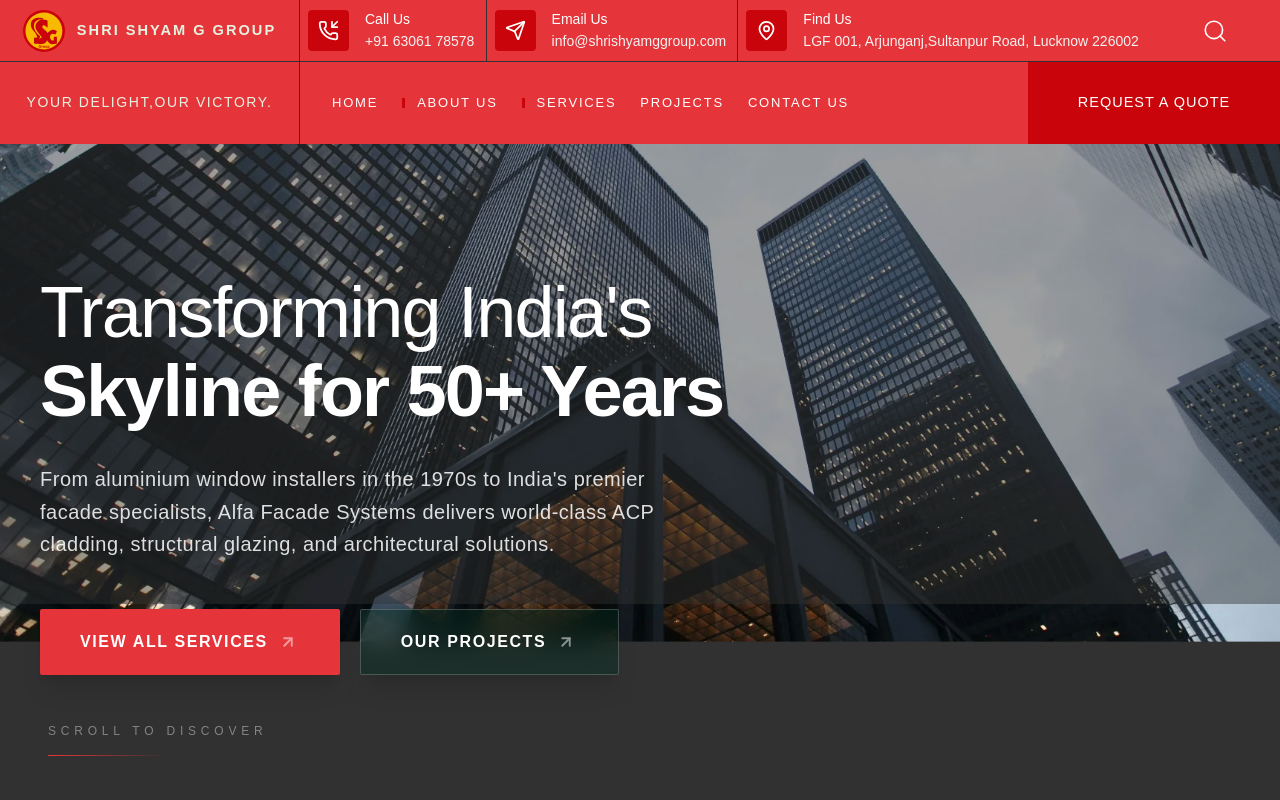
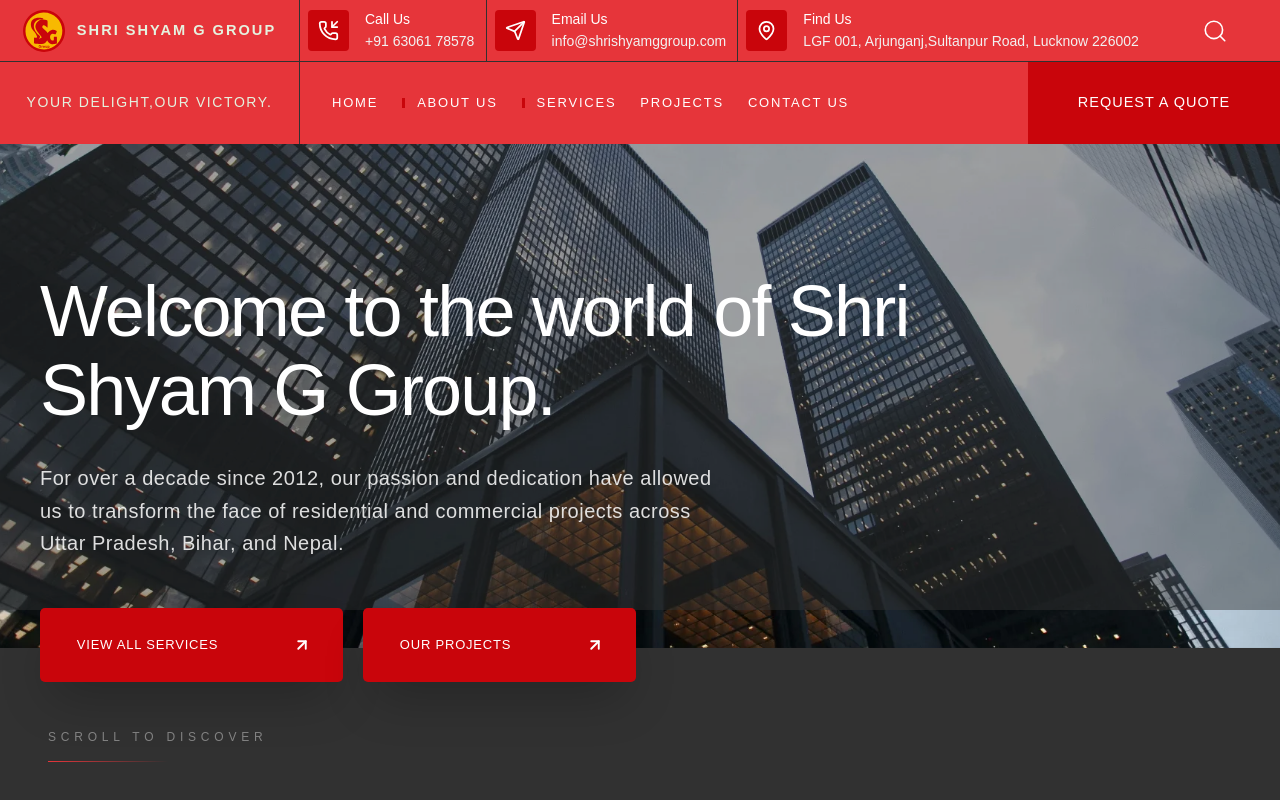
Before and after one commit to x64Mayank/client-site-01, a React (Vite) app: page / in a window 1280 px wide. Shown: the top 800 px of the page. Built offline with nearby package versions, Linux system fonts and the light colour scheme.

Commit message:
refactor: update Button component with link support and refined design, and update Hero content

```diff
--- a/src/components/ui/Button.jsx
+++ b/src/components/ui/Button.jsx
@@ -1,62 +1,39 @@
 import React from 'react';
 import { motion, AnimatePresence } from 'framer-motion';
 
-const Button = ({ children, variant = 'primary', icon: Icon, hoverIcon, rotateOnHover, className = '', ...props }) => {
-  const baseStyles = 'px-8 py-4 rounded-[2px] font-display font-semibold transition-all duration-500 inline-flex items-center justify-center gap-3 uppercase tracking-[0.1em] text-sm md:text-base cursor-pointer';
+const Button = ({ children, variant = 'primary', icon: Icon, hoverIcon, rotateOnHover, className = '', href, ...props }) => {
+  const baseStyles = 'group flex items-center justify-center rounded-[5px] transition-colors duration-500 ease-out cursor-pointer h-[56px] md:h-[64px] xl:h-[74px] pl-[24px] md:pl-[28px] xl:pl-[34px] pr-[20px] md:pr-[24px] xl:pr-[29px] relative overflow-hidden';
 
   const variants = {
-    primary: 'bg-brand-primary text-white hover:bg-brand-primary/90 shadow-xl overflow-hidden relative group',
-    outline: 'border border-white/60 text-white hover:bg-white/10 transition-colors',
-    dark: 'bg-brand-dark text-white hover:bg-black',
-    ghost: 'bg-transparent text-white hover:bg-white/5',
+    primary: 'bg-brand-secondary text-white shadow-2xl',
+    outline: 'bg-black/40 border border-white/20 backdrop-blur-md text-white shadow-xl',
+    dark: 'bg-brand-dark text-white',
+    ghost: 'bg-transparent text-white',
   };
 
-  const [isHovered, setIsHovered] = React.useState(false);
+  const Component = href ? motion.a : motion.button;
 
   return (
-    <motion.button
-      whileHover={{ scale: 1.03 }}
-      whileTap={{ scale: 0.97 }}
-      onMouseEnter={() => setIsHovered(true)}
-      onMouseLeave={() => setIsHovered(false)}
-      className={`${baseStyles} ${variants[variant]} ${className}`}
+    <Component
+      href={href}
+      className={`${baseStyles} gap-[40px] md:gap-[55px] xl:gap-[75px] ${variants[variant] || variants.primary} ${className}`}
       {...props}
     >
-      <span className="relative z-10">{children}</span>
+      <div className="absolute inset-0 bg-[#0D0D0D] transform scale-x-0 group-hover:scale-x-100 transition-transform duration-500 origin-left ease-[cubic-bezier(0.19,1,0.22,1)]" />
+
+      <span className="relative z-10 font-display font-medium text-[11px] md:text-[12px] xl:text-[13px] tracking-[0.0615em] uppercase whitespace-nowrap">
+        {children}
+      </span>
       {Icon && (
-        <div className="relative w-5 h-5 flex items-center justify-center overflow-hidden">
-          <motion.div
-            initial={{ x: -2, opacity: 0.5 }}
-            animate={{
-              x: isHovered ? 2 : -2,
-              opacity: isHovered ? 1 : 0.5,
-              rotate: (rotateOnHover && isHovered) ? 45 : 0
-            }}
-            transition={{ duration: 0.3, ease: "easeInOut" }}
-            className="relative z-10 flex items-center justify-center origin-center"
-          >
-            {/* If hoverIcon is provided, we use the swap logic, otherwise we can just rotate */}
-            {!hoverIcon ? (
-              <Icon size={18} strokeWidth={2.5} />
-            ) : (
-              <div className="relative">
-                <span className="inline-block transition-all duration-500 transform group-hover:-translate-y-full group-hover:opacity-0 group-hover:scale-0">
-                  <Icon size={18} strokeWidth={2.5} />
-                </span>
-                <span className="absolute inset-0 inline-block transition-all duration-500 transform translate-y-full opacity-0 scale-0 group-hover:translate-y-0 group-hover:opacity-100 group-hover:scale-100">
-                  {React.createElement(hoverIcon, { size: 18, strokeWidth: 2.5 })}
-                </span>
-              </div>
-            )}
-          </motion.div>
+        <div className="relative z-10 flex items-center">
+          <Icon
+            size={18}
+            strokeWidth={2.5}
+            className={`transition-transform duration-500 ease-[cubic-bezier(0.19,1,0.22,1)] origin-center ${rotateOnHover ? 'group-hover:rotate-45' : ''}`}
+          />
         </div>
       )}
-
-      {/* Hover background slide effect for premium feel */}
-      {variant === 'primary' && (
-        <div className="absolute inset-0 bg-brand-secondary transform scale-x-0 group-hover:scale-x-100 transition-transform duration-500 origin-left" />
-      )}
-    </motion.button>
+    </Component>
   );
 };
 
--- a/src/sections/Hero.jsx
+++ b/src/sections/Hero.jsx
@@ -74,13 +74,11 @@
           className="max-w-3xl xl:max-w-4xl"
         >
           <h1 className="text-white text-4xl sm:text-5xl md:text-7xl xl:text-7xl font-display font-medium leading-[1.1] mb-6 md:mb-8 tracking-tight px1-cursor">
-            Transforming India's <br />
-            <span className="font-bold">Skyline for 50+ Years</span>
+            Welcome to the world of Shri Shyam G Group.
           </h1>
 
           <p className="text-white/85 text-base md:text-lg lg:text-xl font-body max-w-xl md:max-w-2xl mb-8 md:mb-12 leading-relaxed tracking-wide px1-cursor">
-            From aluminium window installers in the 1970s to India's premier facade specialists,
-            Alfa Facade Systems delivers world-class ACP cladding, structural glazing, and architectural solutions.
+            For over a decade since 2012, our passion and dedication have allowed us to transform the face of residential and commercial projects across Uttar Pradesh, Bihar, and Nepal.
           </p>
 
           <div className="flex flex-col sm:flex-row gap-4 md:gap-5">
@@ -88,15 +86,18 @@
               variant="primary"
               icon={ArrowUpRight}
               rotateOnHover
-              className="py-4 sm:py-5 px-8 sm:px-10 text-sm sm:text-base shadow-2xl px1-cursor w-[80%] sm:w-auto"
+              href="#services"
+              className="w-full sm:w-fit xl:w-[303px]"
             >
               View All Services
             </Button>
+
             <Button
               variant="primary"
               icon={ArrowUpRight}
               rotateOnHover
-              className="py-4 sm:py-5 px-8 sm:px-10 text-sm sm:text-base bg-emerald-950/40 border border-white/20 backdrop-blur-md hover:bg-emerald-900/60 shadow-xl px1-cursor w-[70%] sm:w-auto"
+              href="#projects"
+              className="w-full sm:w-fit xl:w-[273px]"
             >
               Our Projects
             </Button>
```
